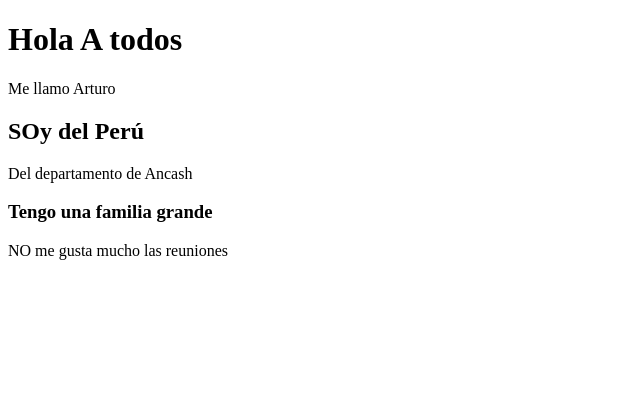
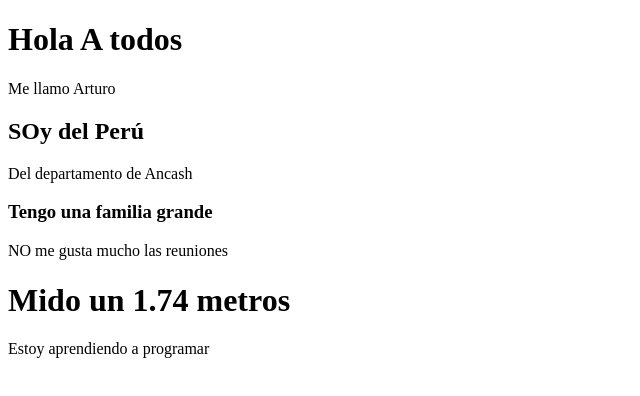
Before and after one commit to HurtadoMendezArturo/PracticandoGit, a plain HTML site: page index.html in a window 1280 px wide. Shown: the whole page, without its empty margins (0-640 px from the left). Drawn offline with Linux system fonts and the light colour scheme.

Commit message:
Agrege mi talla y lo que estoy aprendiendo

```diff
--- a/index.html
+++ b/index.html
@@ -12,5 +12,8 @@
 	<p>Del departamento de Ancash</p>
 	<h3>Tengo una familia grande</h3>
 	<p>NO me gusta mucho las reuniones </p>
+	<h1>Mido un 1.74 metros</h1>
+	<p>Estoy aprendiendo a programar</p>
+
 </body>
 </html>
```
